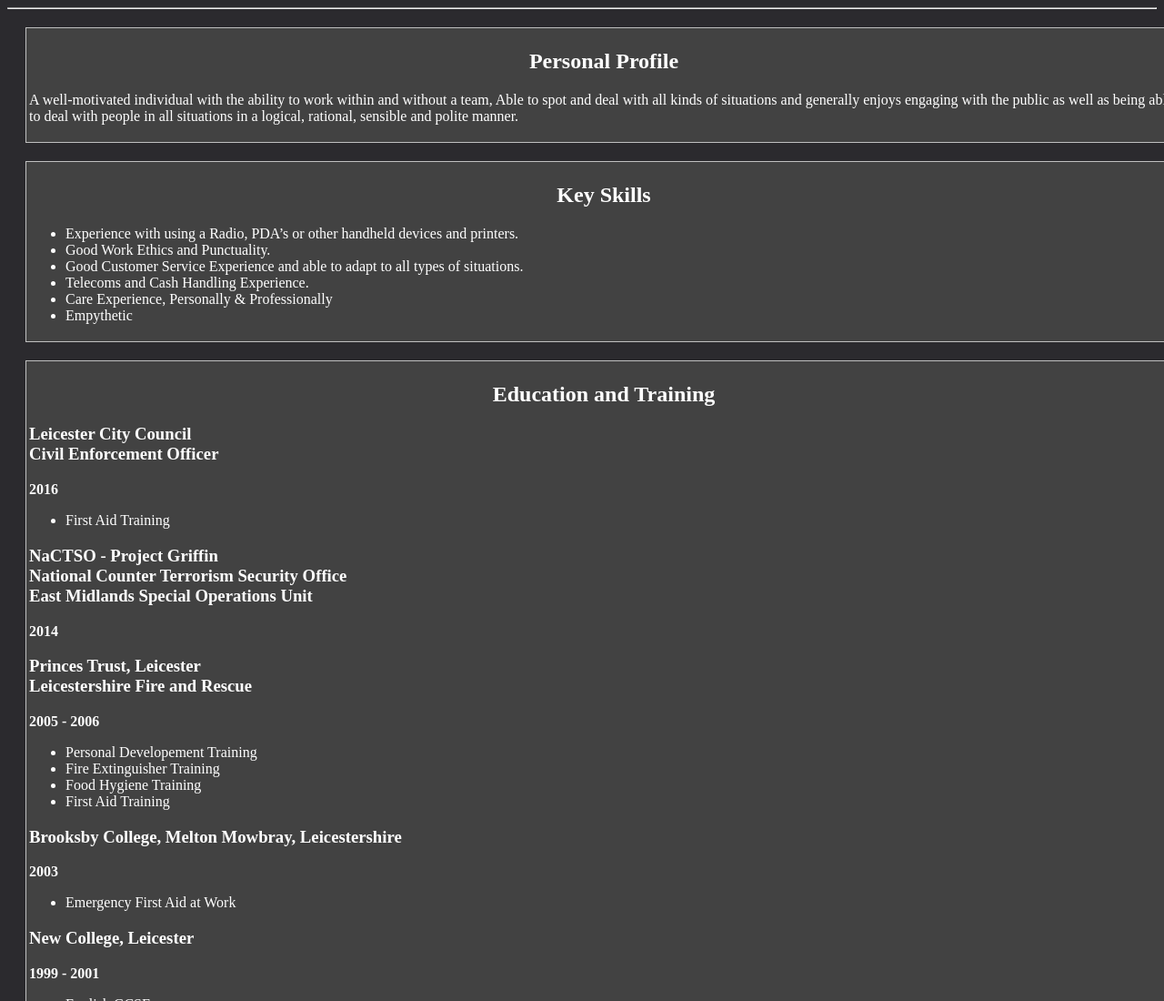
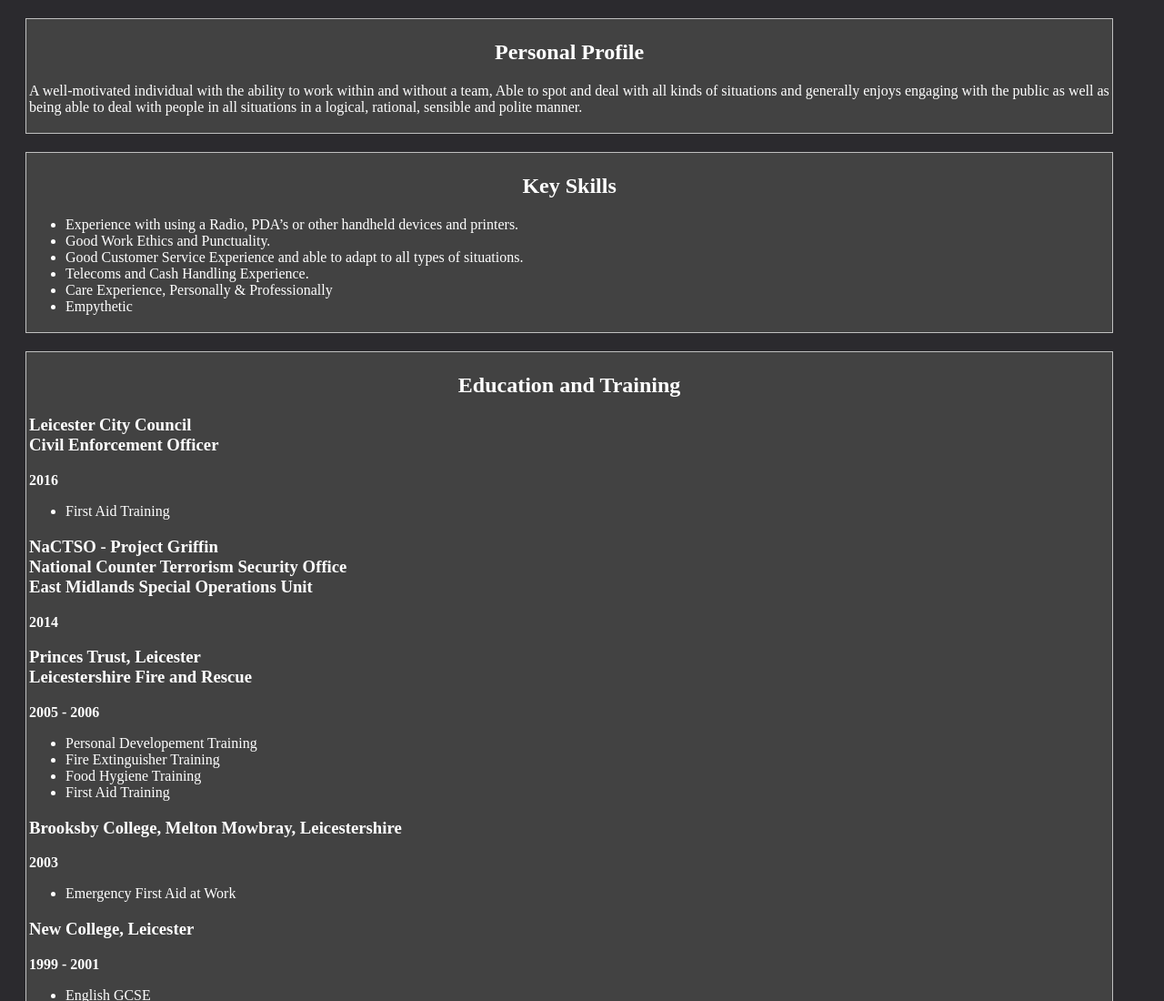
Before and after one commit to slcallaghan/html-curriculum-vitae-1, a plain HTML site: page index.html in a window 1280 px wide. Shown: the top 1100 px of the page at 91% size. Drawn offline with Linux system fonts and the light colour scheme.

Commit message:
Changes V1
Slight Tweaks to the code to have it display more nicely within a single window.

```diff
--- a/index.html
+++ b/index.html
@@ -6,7 +6,6 @@
     </head>
         <link rel="stylesheet" href="style.css"/>
     <body>
-        <hr />
         <div class="personal-profile">
         <h2>Personal Profile</h2>
             <p>A well-motivated individual with the ability to work within and without a team, Able to spot and deal with all kinds of situations and generally enjoys engaging with the public as well as being able to deal with people in all situations in a logical, rational, sensible and polite manner.  </p>
--- a/style.css
+++ b/style.css
@@ -4,8 +4,8 @@ body {
 }
 
 .personal-profile {
-    height: 100%;
-    width: 100%;
+    height: 94%;
+    width: 94%;
     background-color: rgb(66, 66, 66);
     text-align: left;
     margin: 20px;
@@ -14,8 +14,8 @@ body {
 }
 
 .key-skills {
-    height: 100%;
-    width: 100%;
+    height: 94%;
+    width: 94%;
     background-color: rgb(66, 66, 66);
     text-align: left;
     margin: 20px;
@@ -24,8 +24,8 @@ body {
 }
 
 .education-and-training {
-    height: 100%;
-    width: 100%;
+    height: 94%;
+    width: 94%;
     background-color: rgb(66, 66, 66);
     text-align: left;
     margin: 20px;
@@ -34,8 +34,8 @@ body {
 }
 
 .work-experience {
-    height: 100%;
-    width: 100%;
+    height: 94%;
+    width: 94%;
     background-color: rgb(66, 66, 66);
     text-align: left;
     margin: 20px;
@@ -43,8 +43,8 @@ body {
     border: 1px solid silver;
 }
 .employment-history {
-    height: 100%;
-    width: 100%;
+    height: 94%;
+    width: 94%;
     background-color: rgb(66, 66, 66);
     text-align: left;
     margin: 20px;
```
